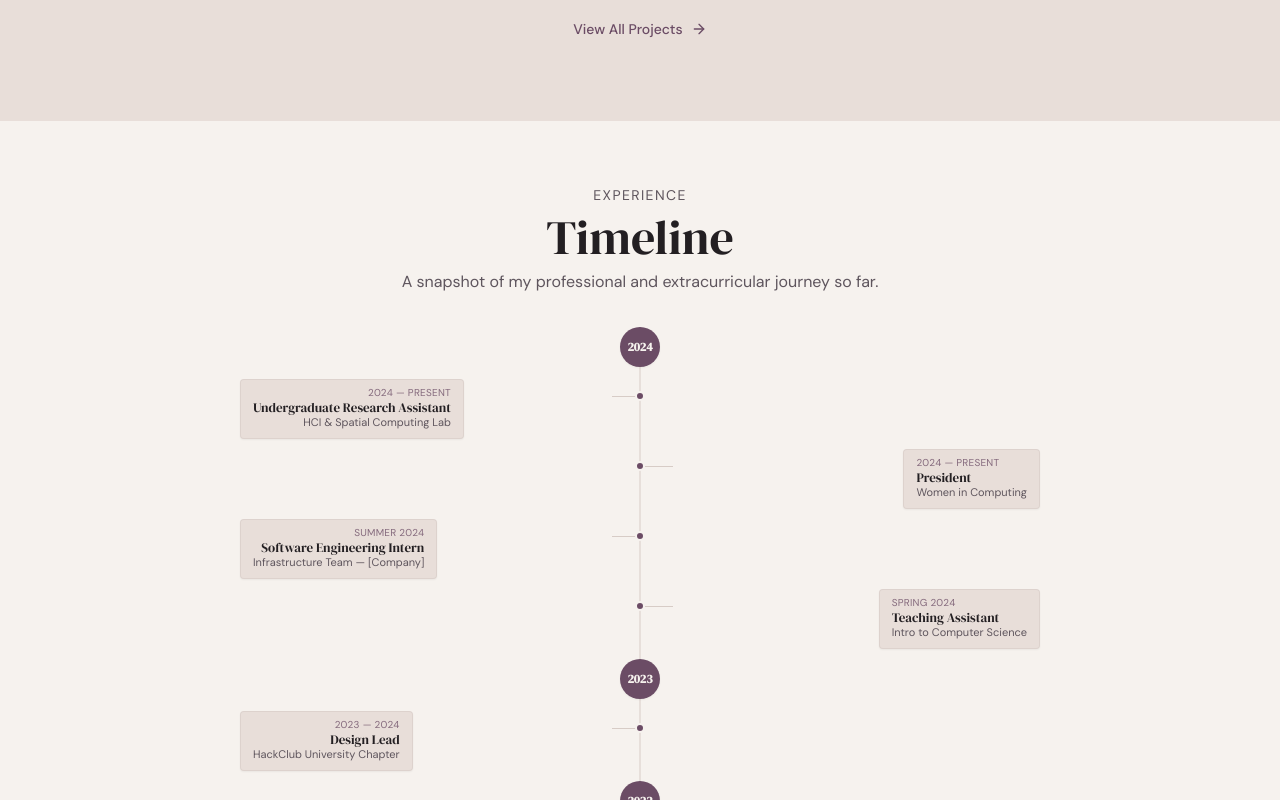
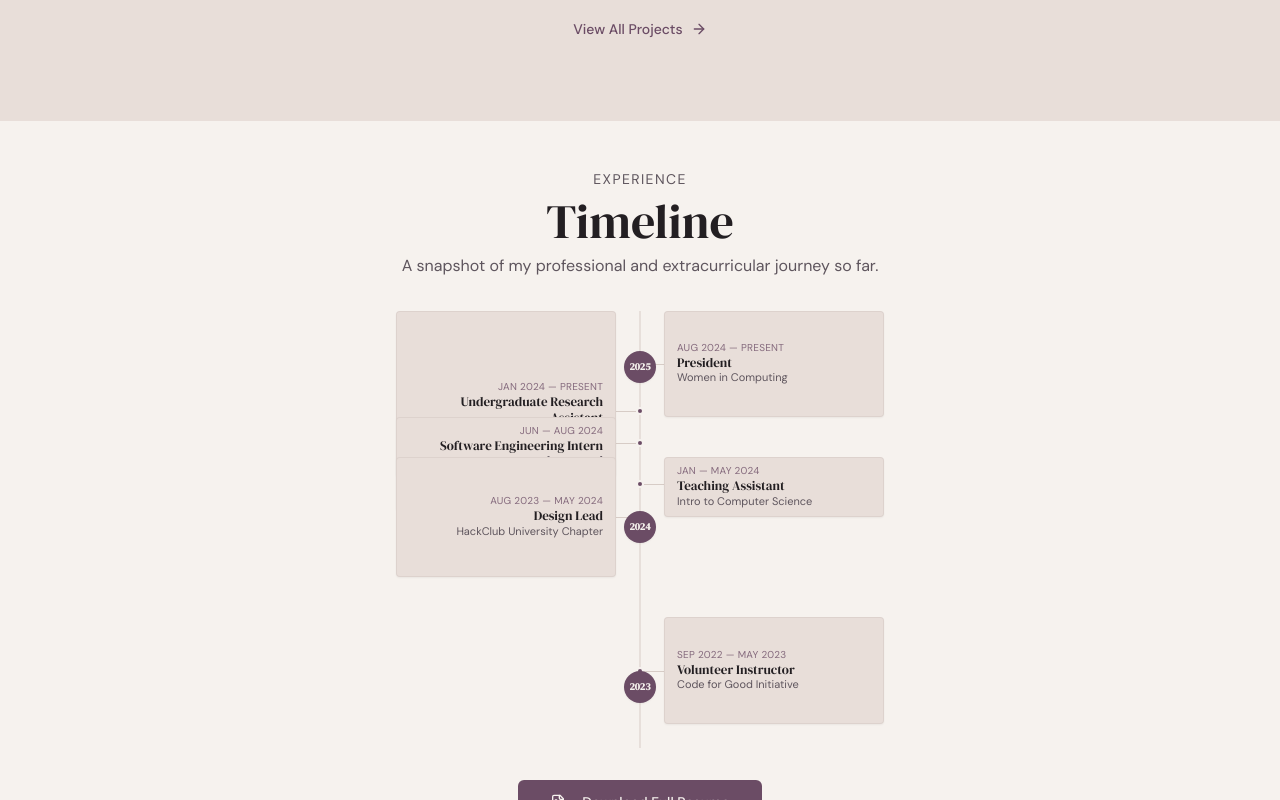
Before and after one commit to aashnakulsh/remix-of-aashna-s-portfolio-studio, a React (Vite) app: page / in a window 1280 px wide. Shown: the part 1900-2700 px from the top of the page. Built offline with nearby package versions, Linux system fonts and the light colour scheme; the HTML template or start-up script is replaced by a standard one.

Commit message:
Timeline voiced by duration
Co-authored-by: aashnakulsh <148536308+aashnakulsh@users.noreply.github.com>

```diff
--- a/src/components/Resume.tsx
+++ b/src/components/Resume.tsx
@@ -6,60 +6,119 @@ interface TimelineEntry {
   role: string;
   org: string;
   period: string;
-  year: string;
+  startMonth: number; // 1-12
+  startYear: number;
+  endMonth: number | null; // null = present
+  endYear: number | null;
   side: "left" | "right";
 }
+
+const NOW_YEAR = 2025;
+const NOW_MONTH = 4;
 
 const timelineEntries: TimelineEntry[] = [
   {
     role: "Undergraduate Research Assistant",
     org: "HCI & Spatial Computing Lab",
-    period: "2024 — Present",
-    year: "2024",
+    period: "Jan 2024 — Present",
+    startMonth: 1,
+    startYear: 2024,
+    endMonth: null,
+    endYear: null,
     side: "left",
   },
   {
     role: "President",
     org: "Women in Computing",
-    period: "2024 — Present",
-    year: "2024",
+    period: "Aug 2024 — Present",
+    startMonth: 8,
+    startYear: 2024,
+    endMonth: null,
+    endYear: null,
     side: "right",
   },
   {
     role: "Software Engineering Intern",
     org: "Infrastructure Team — [Company]",
-    period: "Summer 2024",
-    year: "2024",
+    period: "Jun — Aug 2024",
+    startMonth: 6,
+    startYear: 2024,
+    endMonth: 8,
+    endYear: 2024,
     side: "left",
   },
   {
     role: "Teaching Assistant",
     org: "Intro to Computer Science",
-    period: "Spring 2024",
-    year: "2024",
+    period: "Jan — May 2024",
+    startMonth: 1,
+    startYear: 2024,
+    endMonth: 5,
+    endYear: 2024,
     side: "right",
   },
   {
     role: "Design Lead",
     org: "HackClub University Chapter",
-    period: "2023 — 2024",
-    year: "2023",
+    period: "Aug 2023 — May 2024",
+    startMonth: 8,
+    startYear: 2023,
+    endMonth: 5,
+    endYear: 2024,
     side: "left",
   },
   {
     role: "Volunteer Instructor",
     org: "Code for Good Initiative",
-    period: "2022 — 2023",
-    year: "2022",
+    period: "Sep 2022 — May 2023",
+    startMonth: 9,
+    startYear: 2022,
+    endMonth: 5,
+    endYear: 2023,
     side: "right",
   },
 ];
 
-const years = [...new Set(timelineEntries.map((e) => e.year))];
+// Convert year+month to a fractional year value for positioning
+function toFractional(year: number, month: number): number {
+  return year + (month - 1) / 12;
+}
+
+// Calculate layout constants
+const PIXELS_PER_YEAR = 160; // vertical pixels per year of duration
+const MIN_CARD_HEIGHT = 52; // minimum card height in px
+const CARD_WIDTH = 220; // fixed card width
 
 const Resume = () => {
+  // Determine the full time range
+  const allStarts = timelineEntries.map((e) => toFractional(e.startYear, e.startMonth));
+  const allEnds = timelineEntries.map((e) =>
+    e.endYear && e.endMonth
+      ? toFractional(e.endYear, e.endMonth)
+      : toFractional(NOW_YEAR, NOW_MONTH)
+  );
+  const timelineStart = Math.min(...allStarts);
+  const timelineEnd = Math.max(...allEnds);
+  const totalYears = timelineEnd - timelineStart;
+  const totalHeight = totalYears * PIXELS_PER_YEAR;
+
+  // Generate year tick marks
+  const firstFullYear = Math.ceil(timelineStart);
+  const lastFullYear = Math.floor(timelineEnd);
+  const yearTicks: number[] = [];
+  for (let y = firstFullYear; y <= lastFullYear; y++) {
+    yearTicks.push(y);
+  }
+
+  // Position helper: fractional year → px from top (timeline goes top=latest, bottom=earliest)
+  // Actually let's go top=earliest, bottom=latest (chronological top-down)
+  // Wait, conventional timelines often go newest on top. Let's do newest on top.
+  const toTop = (fractionalYear: number) => {
+    return (timelineEnd - fractionalYear) * PIXELS_PER_YEAR;
+  };
+
   return (
-    <section id="resume" className="py-16 bg-card">
+    <section id="resume" className="py-12 bg-card">
       <div className="max-w-5xl mx-auto section-padding">
         <motion.div
           initial={{ opacity: 0, y: 20 }}
@@ -79,76 +138,87 @@ const Resume = () => {
           </p>
         </motion.div>
 
-        <div className="relative">
+        {/* Desktop duration timeline */}
+        <div className="hidden md:block relative mx-auto" style={{ height: totalHeight + 24 }}>
           {/* Central vertical line */}
-          <div className="absolute left-1/2 top-0 bottom-0 w-px bg-border -translate-x-1/2 hidden md:block" />
-          <div className="absolute left-5 top-0 bottom-0 w-px bg-border md:hidden" />
+          <div className="absolute left-1/2 top-0 bottom-0 w-px bg-border -translate-x-1/2" />
 
-          <div>
-            {years.map((year, yi) => {
-              const entriesForYear = timelineEntries.filter((e) => e.year === year);
+          {/* Year tick marks */}
+          {yearTicks.map((year) => {
+            const top = toTop(year);
             return (
-                <div key={year}>
-                  {/* Year marker */}
-                  <motion.div
-                    initial={{ opacity: 0, scale: 0.8 }}
-                    whileInView={{ opacity: 1, scale: 1 }}
-                    viewport={{ once: true }}
-                    transition={{ duration: 0.3, delay: yi * 0.05 }}
-                    className="relative flex items-center justify-center mb-3 mt-1"
+              <div
+                key={year}
+                className="absolute left-1/2 -translate-x-1/2 flex items-center z-20"
+                style={{ top }}
               >
-                    <div className="hidden md:flex items-center justify-center relative z-10">
-                      <div className="w-10 h-10 rounded-full bg-primary flex items-center justify-center shadow-sm">
-                        <span className="font-display text-xs text-primary-foreground font-semibold">
+                <div className="w-8 h-8 rounded-full bg-primary flex items-center justify-center shadow-sm">
+                  <span className="font-display text-[10px] text-primary-foreground font-semibold">
                     {year}
                   </span>
                 </div>
               </div>
-                    <div className="md:hidden flex items-center relative z-10 w-full">
-                      <div className="w-10 h-10 rounded-full bg-primary flex items-center justify-center shadow-sm ml-[0.25rem] -translate-x-1/2">
-                        <span className="font-display text-xs text-primary-foreground font-semibold">
-                          {year}
-                        </span>
-                      </div>
-                    </div>
-                  </motion.div>
+            );
+          })}
 
-                  {entriesForYear.map((entry, i) => (
+          {/* Entry cards */}
+          {timelineEntries.map((entry, i) => {
+            const startF = toFractional(entry.startYear, entry.startMonth);
+            const endF =
+              entry.endYear && entry.endMonth
+                ? toFractional(entry.endYear, entry.endMonth)
+                : toFractional(NOW_YEAR, NOW_MONTH);
+            const durationYears = endF - startF;
+            const cardHeight = Math.max(MIN_CARD_HEIGHT, durationYears * PIXELS_PER_YEAR);
+            const cardTop = toTop(endF); // top of card = end date (newest on top)
+
+            const isLeft = entry.side === "left";
+            // Card offset from center: gap for connector
+            const connectorLength = 20;
+            const cardLeft = isLeft
+              ? `calc(50% - ${CARD_WIDTH + connectorLength + 4}px)`
+              : `calc(50% + ${connectorLength + 4}px)`;
+
+            // Connector vertical center of card
+            const connectorTop = cardTop + cardHeight / 2;
+
+            return (
               <motion.div
                 key={entry.role + entry.org}
-                      initial={{ opacity: 0, y: 10 }}
-                      whileInView={{ opacity: 1, y: 0 }}
+                initial={{ opacity: 0, x: isLeft ? -12 : 12 }}
+                whileInView={{ opacity: 1, x: 0 }}
                 viewport={{ once: true }}
-                      transition={{ duration: 0.3, delay: 0.05 + i * 0.05 }}
-                      className={`relative mb-2.5 md:flex md:items-start ${
-                        entry.side === "left"
-                          ? "md:justify-start"
-                          : "md:justify-end"
-                      }`}
+                transition={{ duration: 0.35, delay: i * 0.06 }}
               >
-                      {/* Desktop node */}
-                      <div className="hidden md:block absolute left-1/2 top-3 -translate-x-1/2 z-10">
-                        <div className="w-2.5 h-2.5 rounded-full bg-primary border-2 border-card" />
-                      </div>
-                      {/* Mobile node */}
-                      <div className="md:hidden absolute left-5 top-3 -translate-x-1/2 z-10">
-                        <div className="w-2.5 h-2.5 rounded-full bg-primary border-2 border-card" />
-                      </div>
-
-                      {/* Connector */}
+                {/* Connector line */}
                 <div
-                        className={`hidden md:block absolute top-[17px] h-px bg-border ${
-                          entry.side === "left"
-                            ? "left-[calc(50%-28px)] w-7"
-                            : "left-[calc(50%+5px)] w-7"
-                        }`}
+                  className="absolute h-px bg-border"
+                  style={{
+                    top: connectorTop,
+                    left: isLeft ? `calc(50% - ${connectorLength + 4}px)` : "calc(50% + 4px)",
+                    width: connectorLength,
+                  }}
                 />
-
+                {/* Node dot */}
+                <div
+                  className="absolute w-2 h-2 rounded-full bg-primary border-2 border-card z-10"
+                  style={{
+                    top: connectorTop - 4,
+                    left: "calc(50% - 4px)",
+                  }}
+                />
                 {/* Card */}
                 <div
-                        className={`ml-10 md:ml-0 md:w-auto md:max-w-[calc(50%-44px)] inline-flex flex-col rounded border border-border/60 bg-background px-3 py-2 shadow-sm ${
-                          entry.side === "left" ? "md:mr-auto md:text-right md:items-end" : "md:ml-auto md:text-left md:items-start"
+                  className={`absolute border border-border/60 rounded bg-background shadow-sm flex flex-col justify-center ${
+                    isLeft ? "text-right" : "text-left"
                   }`}
+                  style={{
+                    top: cardTop,
+                    left: cardLeft,
+                    width: CARD_WIDTH,
+                    minHeight: cardHeight,
+                    padding: "8px 12px",
+                  }}
                 >
                   <p className="text-[10px] font-body text-primary/80 tracking-wide uppercase leading-none mb-0.5">
                     {entry.period}
@@ -161,11 +231,38 @@ const Resume = () => {
                   </p>
                 </div>
               </motion.div>
-                  ))}
-                </div>
             );
           })}
         </div>
+
+        {/* Mobile: simple stacked list */}
+        <div className="md:hidden relative">
+          <div className="absolute left-5 top-0 bottom-0 w-px bg-border" />
+          {timelineEntries.map((entry, i) => (
+            <motion.div
+              key={entry.role + entry.org}
+              initial={{ opacity: 0, y: 10 }}
+              whileInView={{ opacity: 1, y: 0 }}
+              viewport={{ once: true }}
+              transition={{ duration: 0.3, delay: i * 0.05 }}
+              className="relative mb-3 flex items-start"
+            >
+              <div className="absolute left-5 top-3 -translate-x-1/2 z-10">
+                <div className="w-2 h-2 rounded-full bg-primary border-2 border-card" />
+              </div>
+              <div className="ml-10 border border-border/60 rounded bg-background shadow-sm px-3 py-2">
+                <p className="text-[10px] font-body text-primary/80 tracking-wide uppercase leading-none mb-0.5">
+                  {entry.period}
+                </p>
+                <h4 className="font-display text-[13px] text-foreground leading-tight">
+                  {entry.role}
+                </h4>
+                <p className="text-[11px] font-body text-muted-foreground leading-tight">
+                  {entry.org}
+                </p>
+              </div>
+            </motion.div>
+          ))}
         </div>
 
         <motion.div
```
Lines whose indentation alone changed are shown as unchanged.
